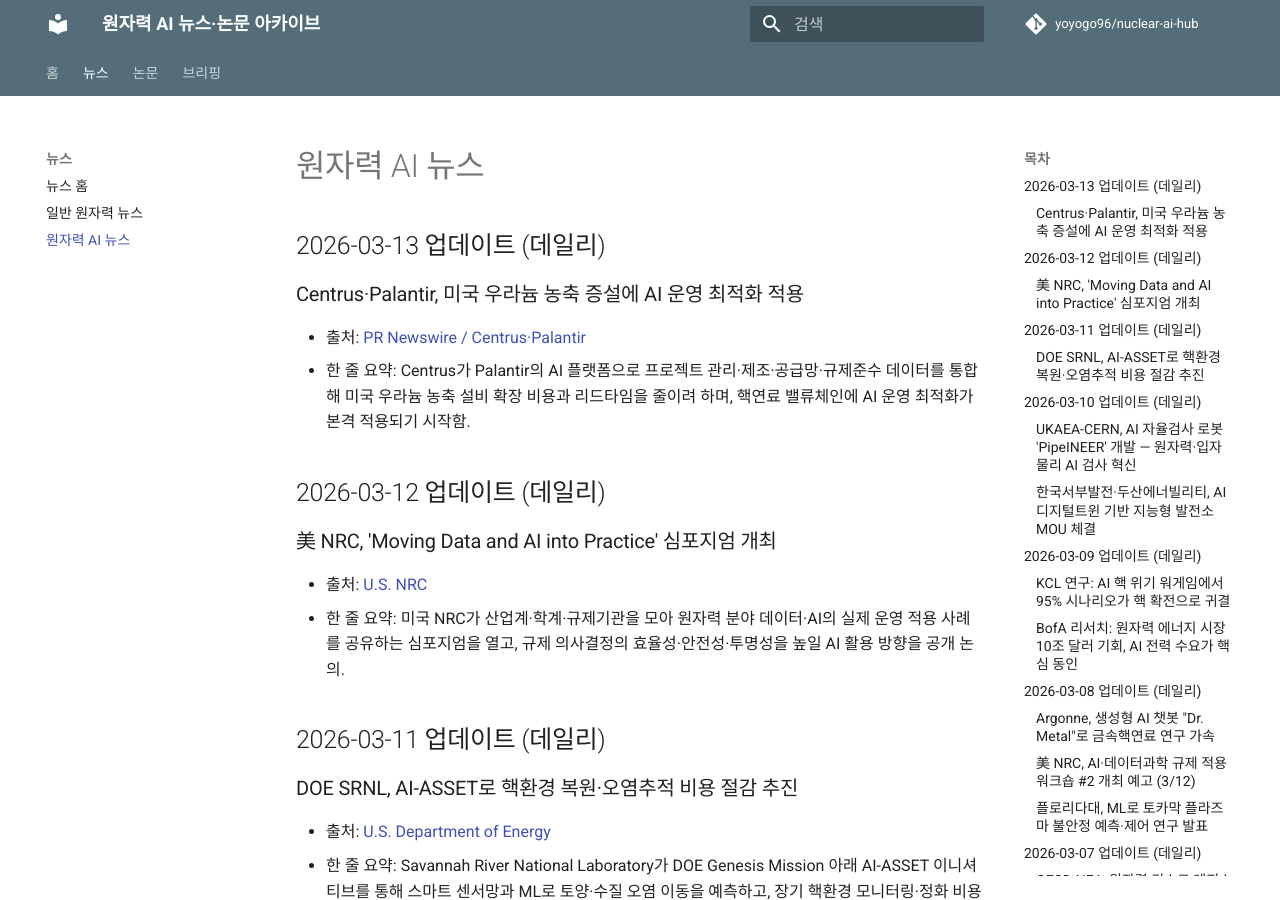
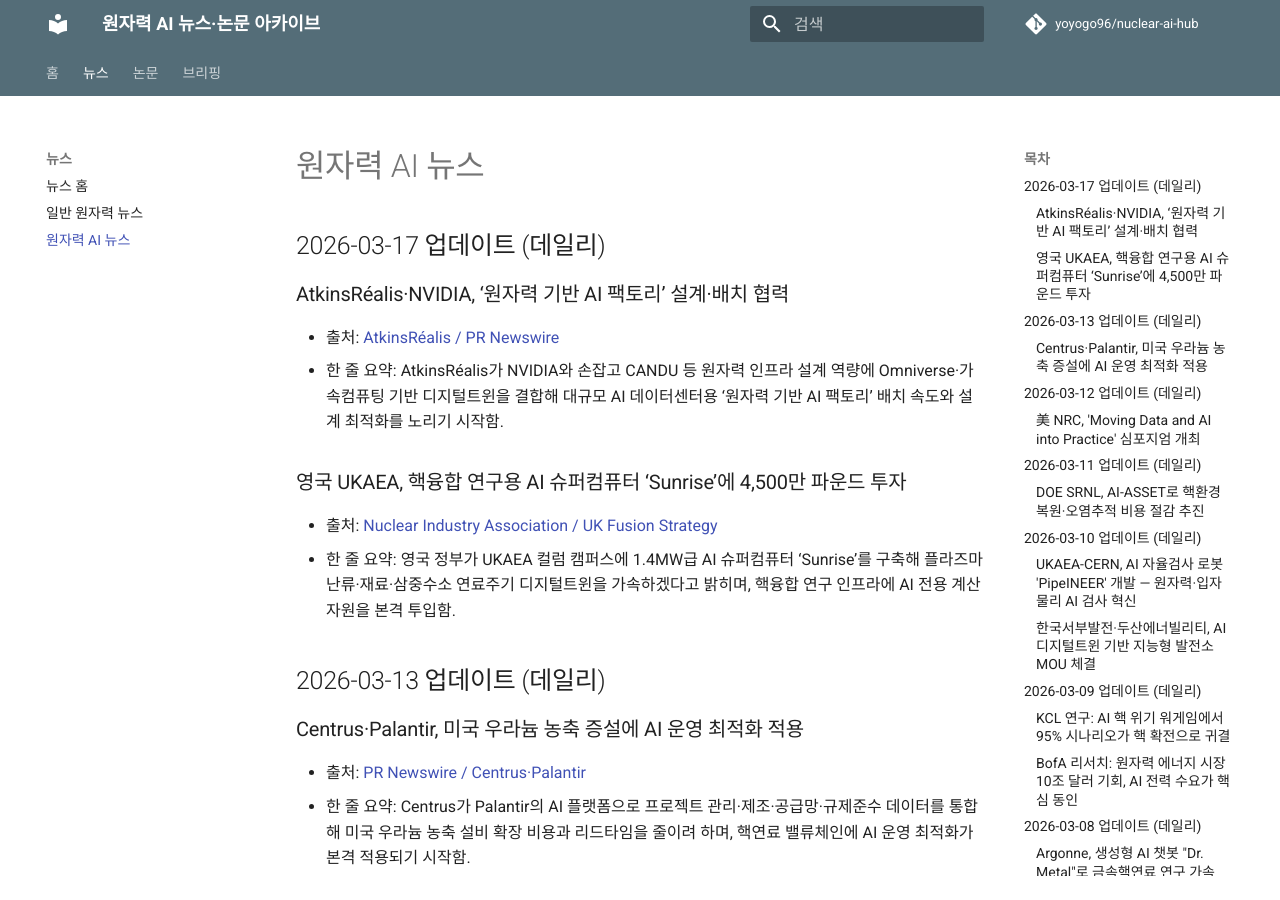
Before and after one commit to yoyogo96/nuclear-ai-hub, an MkDocs documentation site: the page built from docs/news/nuclear-ai.md, in a window 1280 px wide and 900 px high. Built offline with MkDocs 1.6.1 and Material for MkDocs 9.7.7, drawn with Linux system fonts in a browser that asks for light colours; comment, search, counter and statistics services are not loaded.

Commit message:
docs: daily nuclear ai hub update for 2026-03-17

```diff
--- a/docs/briefings/index.md
+++ b/docs/briefings/index.md
@@ -1,4 +1,19 @@
 # 주간 브리핑
+
+## 2026-03-17 데일리 브리핑
+
+### 오늘의 3줄 요약
+1. X-energy와 일본 IHI가 Xe-100 SMR 핵심 부품의 상업 제조 협력을 공식화하면서, 첨단원전 상용화의 병목인 원자력급 공급망 확보가 미·일 산업협력 단계로 더 구체화됨.
+2. AtkinsRéalis-NVIDIA 협력과 영국 UKAEA의 AI 슈퍼컴퓨터 Sunrise 투자는, 원자력이 AI 데이터센터 전력원일 뿐 아니라 원전·핵융합 설계와 연구개발 자체를 AI로 가속하는 흐름이 동시에 커지고 있음을 보여줌.
+3. 논문 쪽에서는 HTGR 감압 LOFC 안전해석에 다중충실도 ML 대리모델을 적용한 새 연구가 추가되며, 고비용 원자로 열유동 해석을 더 빠르게 돌리는 실무형 AI 접근이 눈에 띔.
+
+### 오늘 반영 뉴스 (3건)
+- X-energy·IHI, 미·일 Xe-100 SMR 공급망 확대 협력 (X-energy)
+- AtkinsRéalis·NVIDIA, ‘원자력 기반 AI 팩토리’ 설계·배치 협력 (AtkinsRéalis / PR Newswire)
+- 영국 UKAEA, 핵융합 연구용 AI 슈퍼컴퓨터 ‘Sunrise’에 4,500만 파운드 투자 (NIA / UK Fusion Strategy)
+
+### 오늘 반영 논문 (1건)
+- Multifidelity Surrogate Modeling of Depressurized Loss of Forced Cooling in High-temperature Gas Reactors (arXiv, 2026-03-14)
 
 ## 2026-03-16 데일리 브리핑
 
--- a/docs/news/nuclear-ai.md
+++ b/docs/news/nuclear-ai.md
@@ -1,4 +1,14 @@
 # 원자력 AI 뉴스
+
+## 2026-03-17 업데이트 (데일리)
+
+### AtkinsRéalis·NVIDIA, ‘원자력 기반 AI 팩토리’ 설계·배치 협력
+- 출처: [AtkinsRéalis / PR Newswire](https://www.morningstar.com/news/pr-newswire/20260316mo11206/atkinsralis-collaborates-with-nvidia-to-accelerate-deployment-of-nuclearpowered-ai-factories)
+- 한 줄 요약: AtkinsRéalis가 NVIDIA와 손잡고 CANDU 등 원자력 인프라 설계 역량에 Omniverse·가속컴퓨팅 기반 디지털트윈을 결합해 대규모 AI 데이터센터용 ‘원자력 기반 AI 팩토리’ 배치 속도와 설계 최적화를 노리기 시작함.
+
+### 영국 UKAEA, 핵융합 연구용 AI 슈퍼컴퓨터 ‘Sunrise’에 4,500만 파운드 투자
+- 출처: [Nuclear Industry Association / UK Fusion Strategy](https://www.niauk.org/45m-for-the-uks-first-ai-supercomputer-to-accelerate-fusion-energy/)
+- 한 줄 요약: 영국 정부가 UKAEA 컬럼 캠퍼스에 1.4MW급 AI 슈퍼컴퓨터 ‘Sunrise’를 구축해 플라즈마 난류·재료·삼중수소 연료주기 디지털트윈을 가속하겠다고 밝히며, 핵융합 연구 인프라에 AI 전용 계산자원을 본격 투입함.
 
 ## 2026-03-13 업데이트 (데일리)
 
--- a/docs/news/nuclear.md
+++ b/docs/news/nuclear.md
@@ -1,4 +1,10 @@
 # 일반 원자력 뉴스
+
+## 2026-03-17 업데이트 (데일리)
+
+### X-energy·IHI, 미·일 Xe-100 SMR 공급망 확대 협력
+- 출처: [X-energy](https://x-energy.com/media/news-releases/x-energy-ihi-corporation-partner-to-advance-us-japan-smr-supply-chain-development)
+- 한 줄 요약: X-energy와 일본 IHI가 Xe-100 고온가스로 SMR용 핵심 장주기 부품의 상업 규모 제조 협력 MOU를 체결하며, 미국 내 부족한 원자력급 제조역량을 미·일 공급망 연계로 보강하려는 흐름이 더 분명해짐.
 
 ## 2026-03-16 업데이트 (데일리)
 
--- a/docs/papers/index.md
+++ b/docs/papers/index.md
@@ -1,3 +1,17 @@
+# 2026-03-17 업데이트
+
+## [Multifidelity Surrogate Modeling of Depressurized Loss of Forced Cooling in High-temperature Gas Reactors](https://arxiv.org/abs/2603.14143)
+- 저자: Ryan W. Christensen 외
+- 연도/학회(저널): 2026-03-14, arXiv (cs.LG)
+- 한 줄 요약: 고온가스로(HTGR) 감압 상실강제냉각(Depressurized LOFC) 과도해석에서 고충실도 CFD를 직접 반복하지 않고, 다중 충실도 Gaussian Process·신경망 대리모델로 자연순환 개시 시점과 이후 온도를 빠르게 예측하는 방법을 제시.
+
+### 핵심 기여
+1. 고·중·저충실도 CFD 데이터를 결합해 HTGR 안전 과도현상 예측 비용을 줄이는 다중충실도 ML 프레임워크 비교
+2. 자연순환 개시 시점(ONC)과 ONC 이후 온도를 대상으로, 입력변수 선택과 fidelity 조합이 성능에 미치는 영향을 정량 평가
+3. 다중충실도 GP가 가장 견고한 성능을 보였고, 일부 신경망은 더 짧은 학습시간으로 유사 정확도를 달성해 원자로 안전해석 가속 가능성 제시
+
+---
+
 # 2026-03-16 업데이트
 
 ## [Recent advances and trends in pattern recognition and data analysis for RICH detectors](https://arxiv.org/abs/2603.13000)
```
Also changed, not shown: docs/news/index.md (+6 -0 lines).
